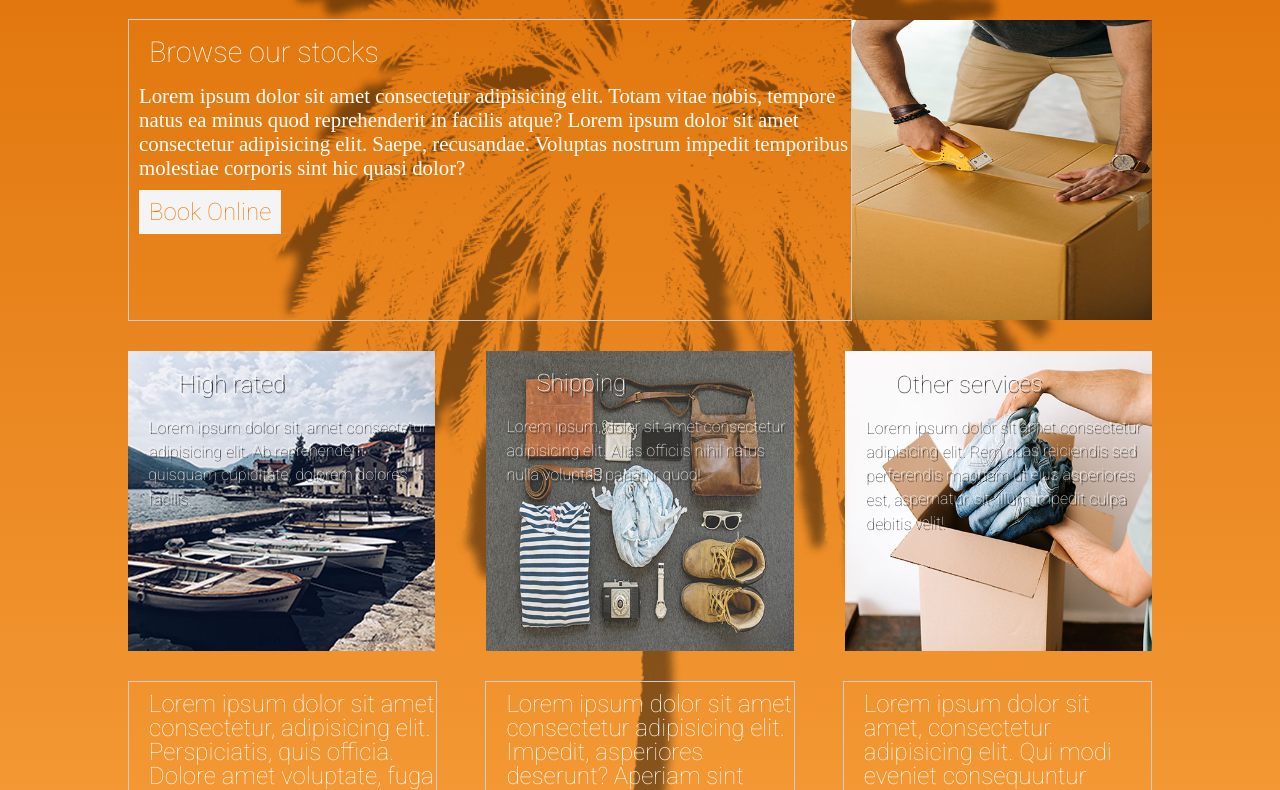
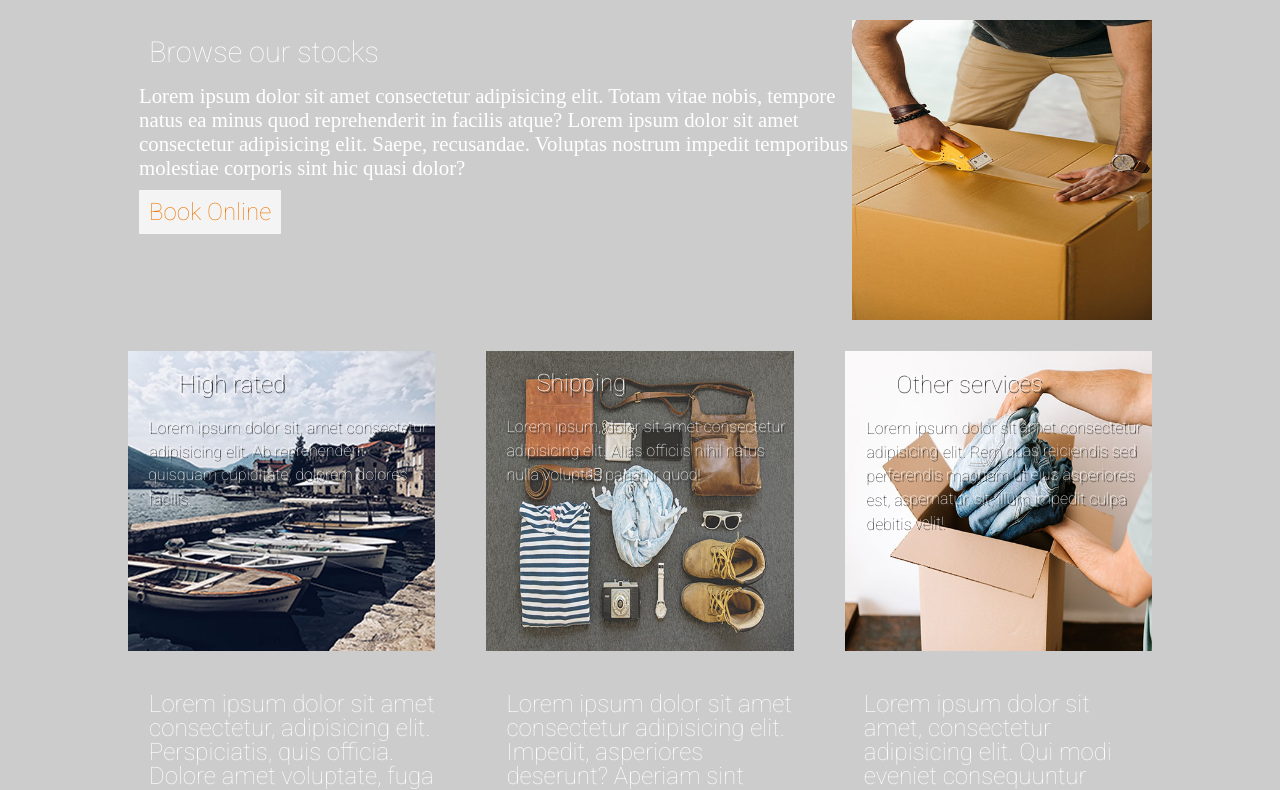
Before and after one commit to backend-dev/hounds, a plain HTML site: page online_botique/index.html in a window 1280 px wide. Shown: the part 316-1106 px from the top of the page. Drawn offline with Linux system fonts and the light colour scheme.

Commit message:
make it better

```diff
--- a/online_botique/css/style.css
+++ b/online_botique/css/style.css
@@ -11,7 +11,8 @@ body{
     background-size: cover;
     background-position: top;
     background-repeat: no-repeat;
-    background-image: url('../images/svg.png');
+    /*background-image: url('../images/svg.png');*/
+    background: #ccc;
 
 }
 .home{
```
